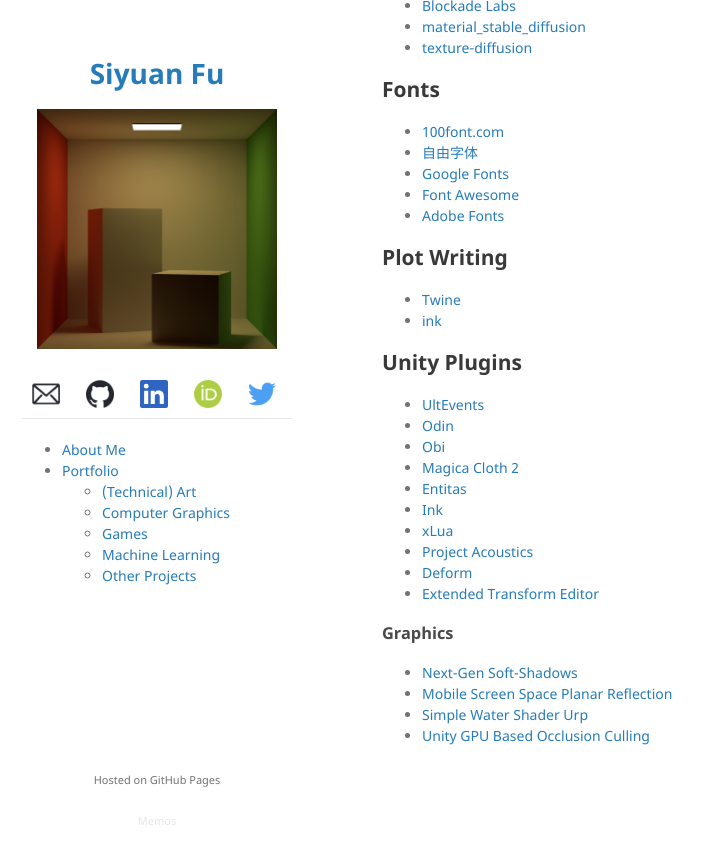
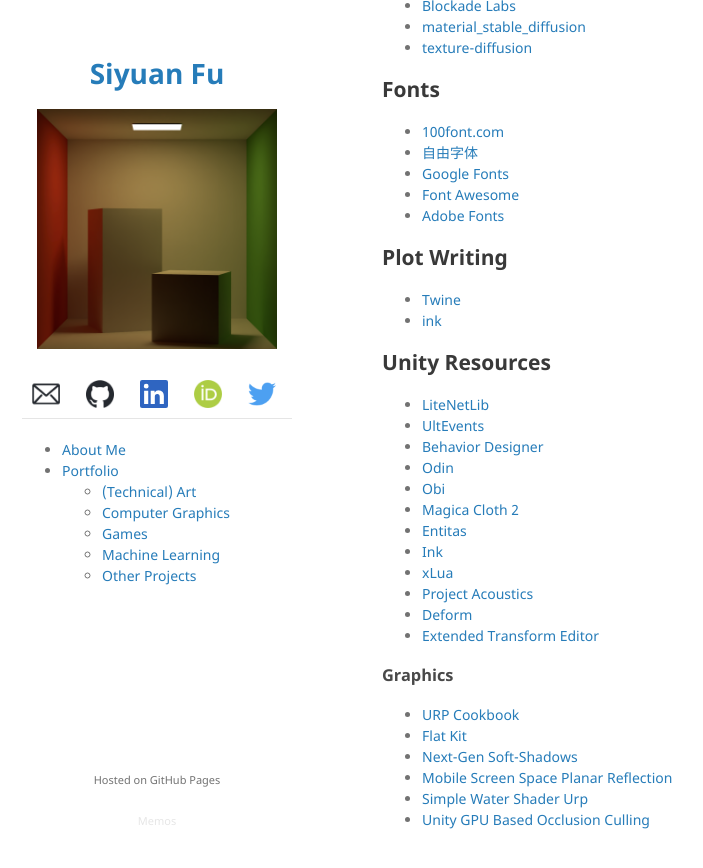
Before and after one commit to IwakuraRein/IwakuraRein.github.io, a Jekyll site: the page built from docs/game_development_resources.md, in a window 1280 px wide and 900 px high, scrolled down 954 px. Shown: the top 868 px of the window, without its empty margins (188-891 px from the left). Built offline with Jekyll 4.4.1, drawn with Linux system fonts in a browser that asks for light colours.

Commit message:
Update game_development_resources.md

```diff
--- a/docs/game_development_resources.md
+++ b/docs/game_development_resources.md
@@ -61,9 +61,11 @@
 * [Twine](https://twinery.org/)
 * [ink](https://www.inklestudios.com/ink/)
 
-## Unity Plugins
+## Unity Resources
 
+* [LiteNetLib](https://github.com/RevenantX/LiteNetLib)
 * [UltEvents](https://kybernetik.itch.io/ultevents)
+* [Behavior Designer](https://assetstore.unity.com/packages/tools/visual-scripting/behavior-designer-behavior-trees-for-everyone-15277)
 * [Odin](https://odininspector.com/)
 * [Obi](http://obi.virtualmethodstudio.com/)
 * [Magica Cloth 2](https://assetstore.unity.com/packages/tools/physics/magica-cloth-2-242307)
@@ -76,6 +78,8 @@
 
 ### Graphics
 
+* [URP Cookbook](https://github.com/NikLever/Unity-URP-Cookbook)
+* [Flat Kit](https://assetstore.unity.com/packages/vfx/shaders/flat-kit-toon-shading-and-water-143368)
 * [Next-Gen Soft-Shadows](https://assetstore.unity.com/packages/vfx/shaders/next-gen-soft-shadows-137380)
 * [Mobile Screen Space Planar Reflection](https://github.com/ColinLeung-NiloCat/UnityURP-MobileScreenSpacePlanarReflection)
 * [Simple Water Shader Urp](https://assetstore.unity.com/packages/2d/textures-materials/water/simple-water-shader-urp-191449)
```
